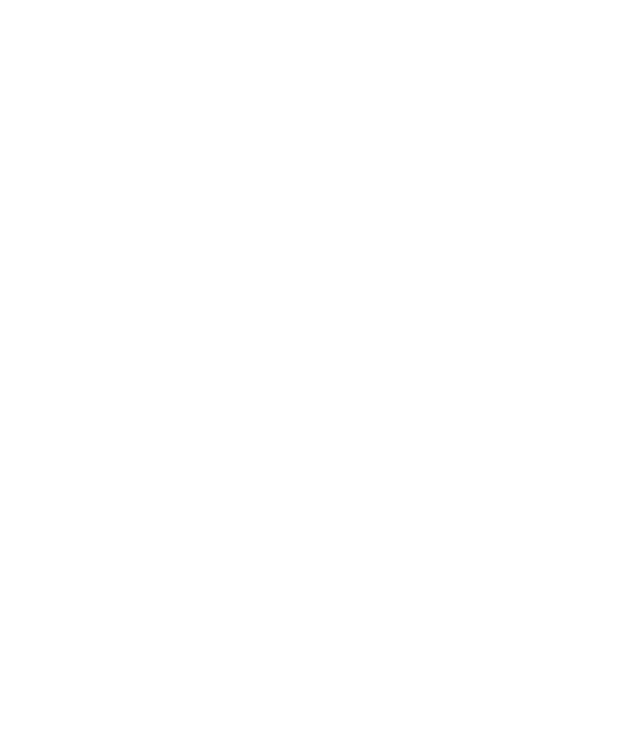
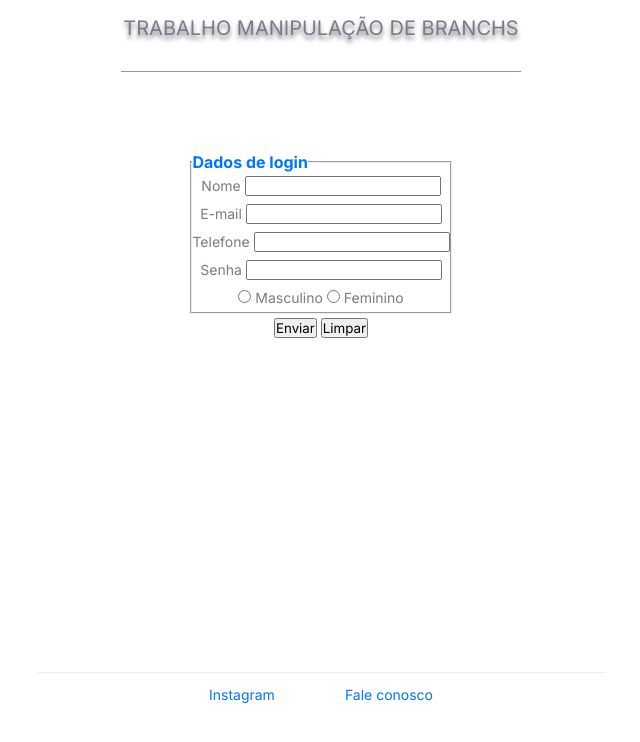
Before and after one commit to MarcusVinicius14/Web_uniSenai_branchs, a plain HTML site: page pages/login/index.html in a window 1280 px wide. Shown: the whole page, without its empty margins (319-959 px from the left). Drawn offline with Linux system fonts and the light colour scheme.

Commit message:
Tela login

```diff
--- a/pages/login/index.html
+++ b/pages/login/index.html
@@ -1,14 +1,88 @@
 <!DOCTYPE html>
-<html lang="en">
+<html lang="pt-br">
 
 <head>
     <meta charset="UTF-8">
     <meta name="viewport" content="width=device-width, initial-scale=1.0">
     <title>Document</title>
+    <link rel="preconnect" href="https://fonts.googleapis.com">
+    <link rel="preconnect" href="https://fonts.gstatic.com" crossorigin>
+    <link
+        href="https://fonts.googleapis.com/css2?family=Inter:ital,opsz,wght@0,14..32,100..900;1,14..32,100..900&display=swap"
+        rel="stylesheet">
+    <link href="./styles.css" rel="stylesheet" />
 </head>
 
 <body>
 
+    <div class="container">
+        <header class="headerContainer">
+            <p class="header"> TRABALHO MANIPULAÇÃO DE BRANCHS</p>
+            <div class="barraHeader"></div>
+        </header>
+
+
+        <!DOCTYPE html>
+        <html lang="pt-br">
+
+        <head>
+            <meta charset="UTF-8">
+            <meta http-equiv="X-UA-Compatible" content="IE=edge">
+            <meta name="viewport" content="width=device-width, initial-scale=1.0">
+            <title>Formulário</title>
+        </head>
+
+        <body>
+            <div id="formulario">
+
+                <form>
+                    <fieldset>
+                        <legend>Dados de login</legend>
+                        <p>
+                            <label>Nome</label>
+                            <input type="text" name="nome" id="inome" minlength="5" maxlength="20" required>
+                        </p>
+                        <p>
+                            <label>E-mail</label>
+                            <input type="email" name="email" id="iemail" required autocomplete="email">
+                        </p>
+                        <p>
+                            <label>Telefone</label>
+                            <input type="tel" name="tel" id="itel" autocomplete="tel" pattern="^\(\d{2}\)\d{4}-\d{4}$">
+                        </p>
+                        <p>
+                            <label>Senha</label>
+                            <input type="password" name="password" id="password" autocomplete="password"
+                            required>
+                        </p>
+                        <p>
+                            <input type="radio" name="sexo" id="isxmas" value="M">
+                            <label for="isxmas">Masculino</label>
+                            <input type="radio" name="sexo" id="isxfem" value="F">
+                            <label for="isxfem">Feminino</label>
+                        </p>
+
+
+                    </fieldset>
+
+                    <p>
+                        <input type="submit" value="Enviar">
+                        <input type="reset" value="Limpar">
+                    </p>
+                </form>
+
+            </div>
+
+        </body>
+
+        </html>
+
+        <footer class="footerContainer">
+            <a href="https://www.youtube.com/watch?v=Wj5FVhbd8ps&t=222s">Instagram</a>
+            <a href="https://www.youtube.com/watch?v=Wj5FVhbd8ps&t=222s">Fale conosco</a>
+        </footer>
+    </div>
+
 </body>
 
 </html>
--- /dev/null
+++ b/pages/login/styles.css
@@ -0,0 +1,101 @@
+* {
+    margin: 0;
+    padding: 0;
+    box-sizing: border-box;
+    font-family: "Inter", sans-serif;
+  }
+
+  body {
+    display: flex;
+    align-items: center;
+    justify-content: center;
+  }
+
+  h1 {
+
+  }
+
+  p {
+    color: #7d7987;
+    font-family: Inter;
+    font-size: 14px;
+    font-weight: 400;
+    line-height: 28px;
+    text-align: center;
+  }
+
+  .header {
+    font-family: Inter;
+    font-size: 20px;
+    font-weight: 400;
+    line-height: 56px;
+    text-align: center;
+    margin-bottom: 15px;
+    text-shadow: 0px 4px 4px #7d7987;
+  }
+
+  .barraHeader {
+    width: 400px;
+    border-bottom: 1px solid #13388885;
+  }
+
+  .span1 {
+    color: #0075ff;
+    font-family: Inter;
+    font-size: 49px;
+    font-weight: 700;
+    line-height: 56px;
+    text-align: center;
+  }
+
+  .span2 {
+    color: #0075ff;
+    font-family: Inter;
+    font-size: 14px;
+    font-weight: 400;
+    line-height: 28px;
+    text-align: center;
+  }
+
+  .container {
+    width: 593px;
+    height: 579px;
+    display: flex;
+    align-items: center;
+    flex-direction: column;
+  }
+
+  .textContainer {
+    margin-bottom: 72px;
+  }
+
+  .footerContainer {
+    width: 568px;
+    display: flex;
+    gap: 70px;
+    align-items: center;
+    justify-content: center;
+    flex-direction: row;
+    border-top: solid 1px #eceff2;
+    margin-top: 250px;
+  }
+
+  a {
+    margin-top: 8px;
+    color: #0075ff;
+    text-decoration: none;
+    font-size: 14px;
+    font-weight: 400;
+    line-height: 28px;
+    text-align: center;
+  }
+
+  #formulario{
+    padding-top: 5em;
+    padding-bottom: 5em;
+  }
+
+  legend{
+    color:#0075ff;
+    font-weight: bold;
+  }
--- a/styles.css
+++ b/styles.css
@@ -83,6 +83,7 @@ p {
   justify-content: center;
   flex-direction: row;
   border-top: solid 1px #eceff2;
+
 }
 
 a {
```
